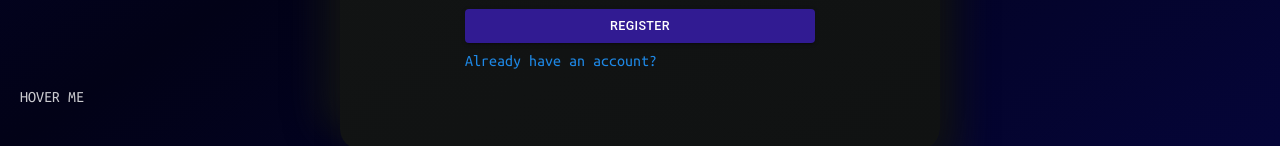
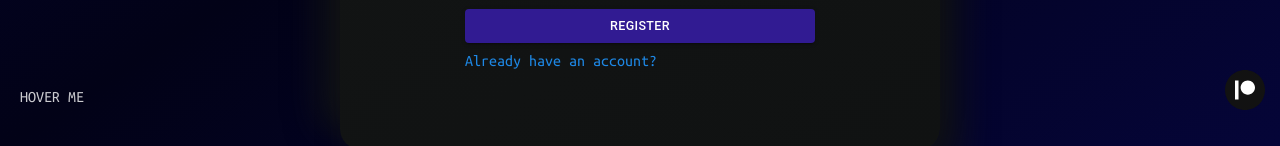
Before and after one commit to BitR13x/Quechall, a React (Create React App) app: page /register in a window 1280 px wide. Shown: the part 675-821 px from the top of the page. Built offline with nearby package versions, Linux system fonts and the light colour scheme.

Commit message:
support link

```diff
--- a/src/components/header/verticalnavbar.tsx
+++ b/src/components/header/verticalnavbar.tsx
@@ -3,6 +3,7 @@ import { Link } from "react-router-dom";
 
 const VerticalNavbar = () => {
     return (
+        <div>
             <div className="menu">
                 <div className="label">Hover Me</div>
                 <div className="spacer"></div>
@@ -10,6 +11,30 @@ const VerticalNavbar = () => {
                 <div className="item"><Link to="/PrivacyPolicy"><span>Policy Privacy</span></Link></div>
                 <div className="item"><Link to="/about"><span>About</span></Link></div>
             </div>
+
+            <div>
+                <div className="support">
+                    <div className="supportTitle">
+                        <p>Support Us</p>
+                    </div>
+                    <a href="https://www.patreon.com/BitR13x" target={"_blank"} rel="noreferrer">
+                        <div className="supportIcon">
+                            <div>
+                                <svg fill="#ffffff" xmlns="http://www.w3.org/2000/svg" viewBox="0 0 512 512">
+                                    <path d="M512 194.8c0 101.3-82.4 183.8-183.8 183.8-101.7 0-184.4-82.4-184.4-183.8 0-101.6 82.7-184.3 184.4-184.3C429.6 10.5 512 93.2 512 194.8zM0 501.5h90v-491H0v491z"/>
+                                </svg>
+                            </div>
+                            <div className="supportCircle">
+                                <svg fill="#121212" xmlns="http://www.w3.org/2000/svg" viewBox="0 0 512 512">
+                                    <path d="M512 256C512 397.4 397.4 512 256 512C114.6 512 0 397.4 0 256C0 114.6 114.6 0 256 0C397.4 0 512 114.6 512 256z"/>
+                                </svg>
+                            </div>
+                        </div>
+                    </a>
+                </div>
+            </div>
+
+        </div>
     );
 };
 
--- a/src/scss/verticalnavbar.scss
+++ b/src/scss/verticalnavbar.scss
@@ -127,3 +127,45 @@
 .menu:hover .item:nth-child(10) {
   transition-delay: 0.7s;
 }
+
+.support {
+  position: fixed;
+  bottom: 25px;
+  right: 25px;
+
+  .supportCircle {
+    position: fixed;
+    bottom: 15px;
+    right: 15px;
+    z-index: -1;
+    width: 40px;
+    height: 40px;
+  }
+
+  .supportIcon {
+    width: 20px;
+    height: 20px;
+    color: #ffffff;
+  }
+
+  .supportTitle {
+    p {
+      position: fixed;
+      bottom: 15px;
+      right: 5px;
+      opacity: 0;
+      transition: opacity 0.5s ease, top 0.5s ease;
+      transition-delay: 0;
+    }
+  }
+}
+
+.support:hover {
+  .supportTitle {
+    p {
+      opacity: 1;
+      transition-delay: 0.15s;
+    }
+  }
+  cursor: pointer;
+}
```
Lines whose indentation alone changed are shown as unchanged.
